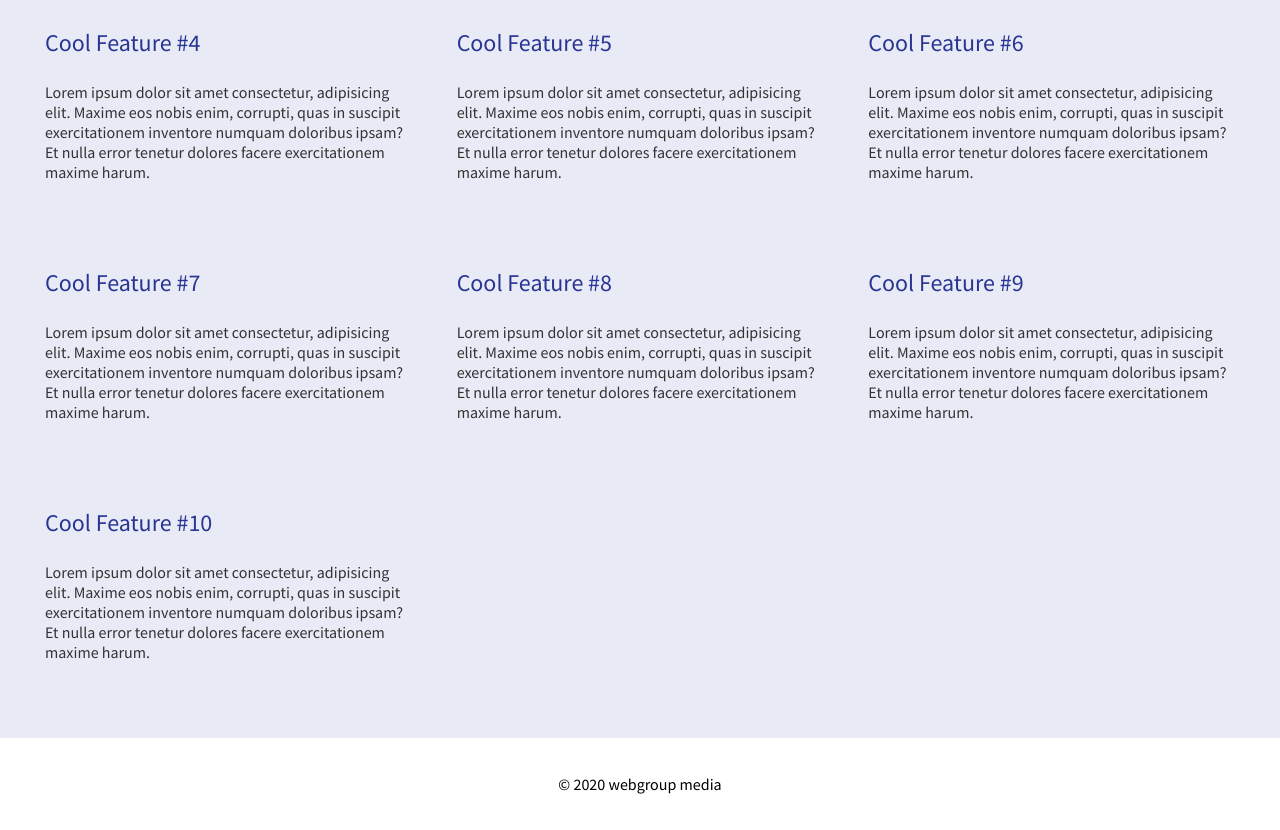
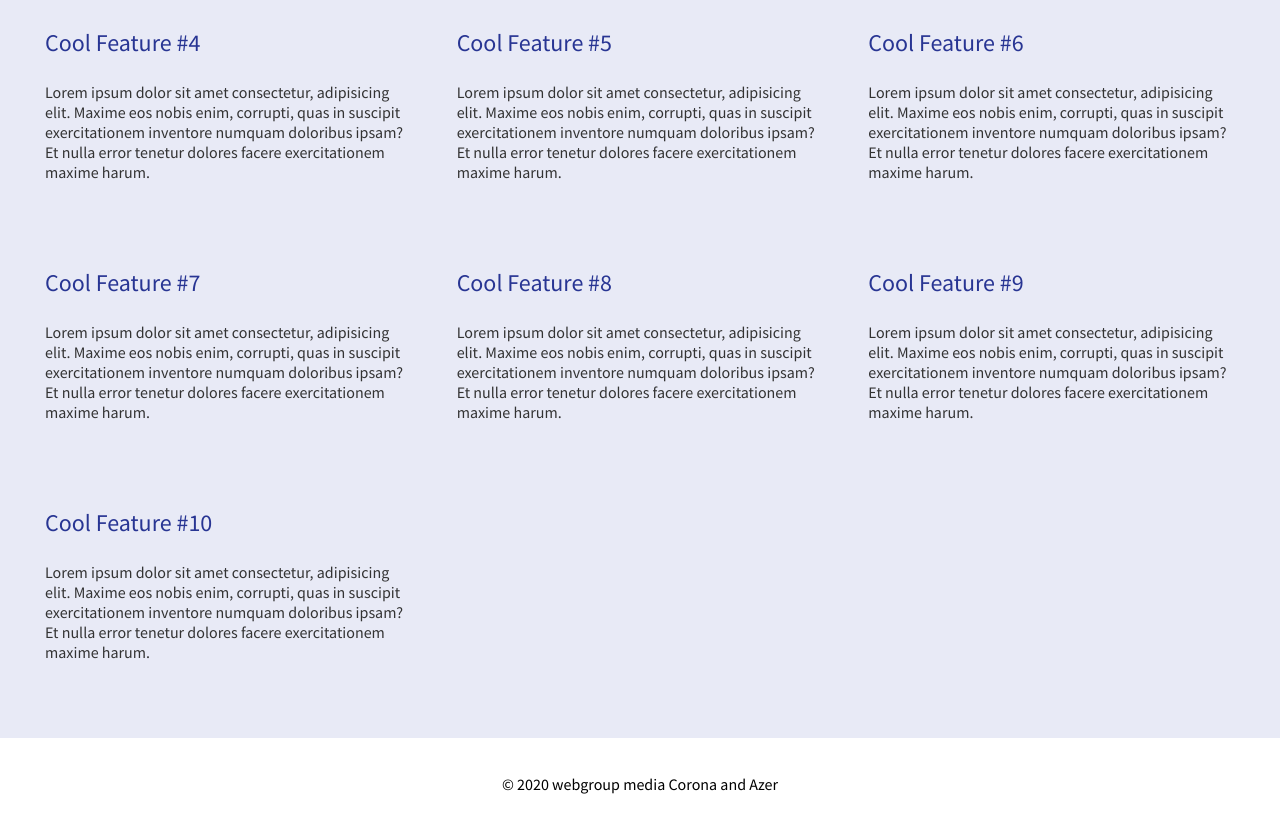
Before and after one commit to yamacode/Desktop, a plain HTML site: page index.html in a window 1280 px wide. Shown: the part 836-1666 px from the top of the page. Drawn offline with Linux system fonts and the light colour scheme.

Commit message:
Update index.html
Made changes to the footer

```diff
--- a/index.html
+++ b/index.html
@@ -85,7 +85,7 @@
     </div>
 
     <div class="footer">
-        <p>&copy; 2020 webgroup media</p>
+        <p>&copy; 2020 webgroup media Corona and Azer</p>
     </div>
 </body>
 
```
